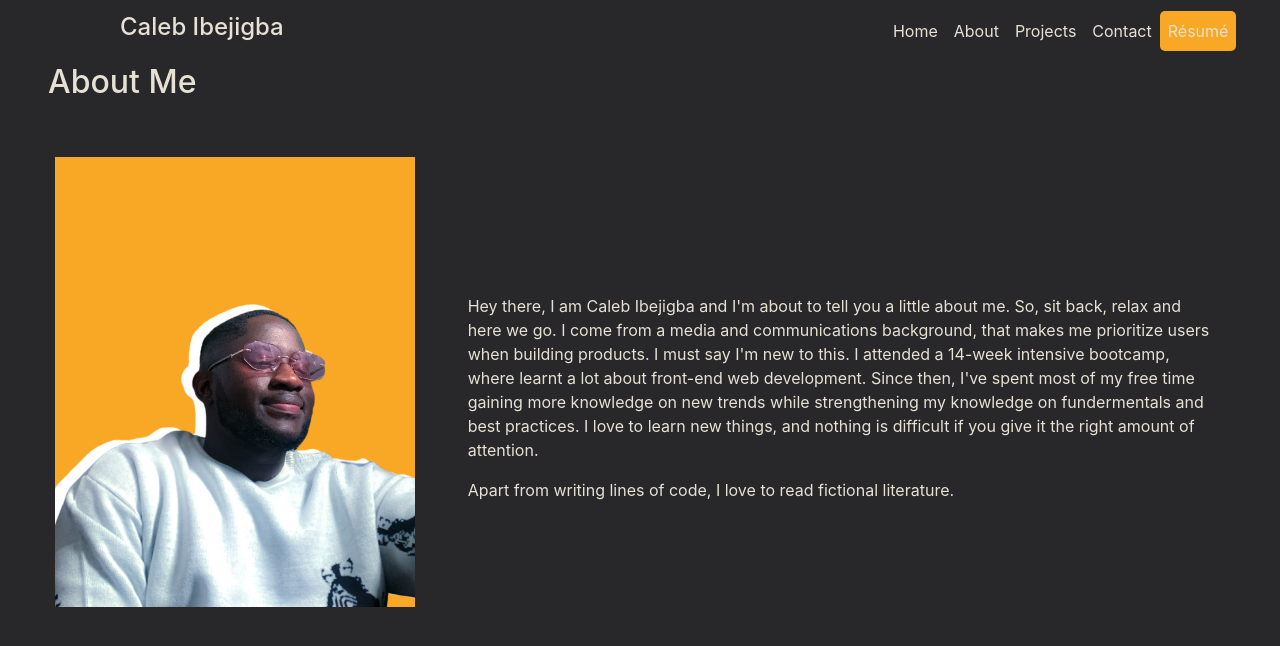
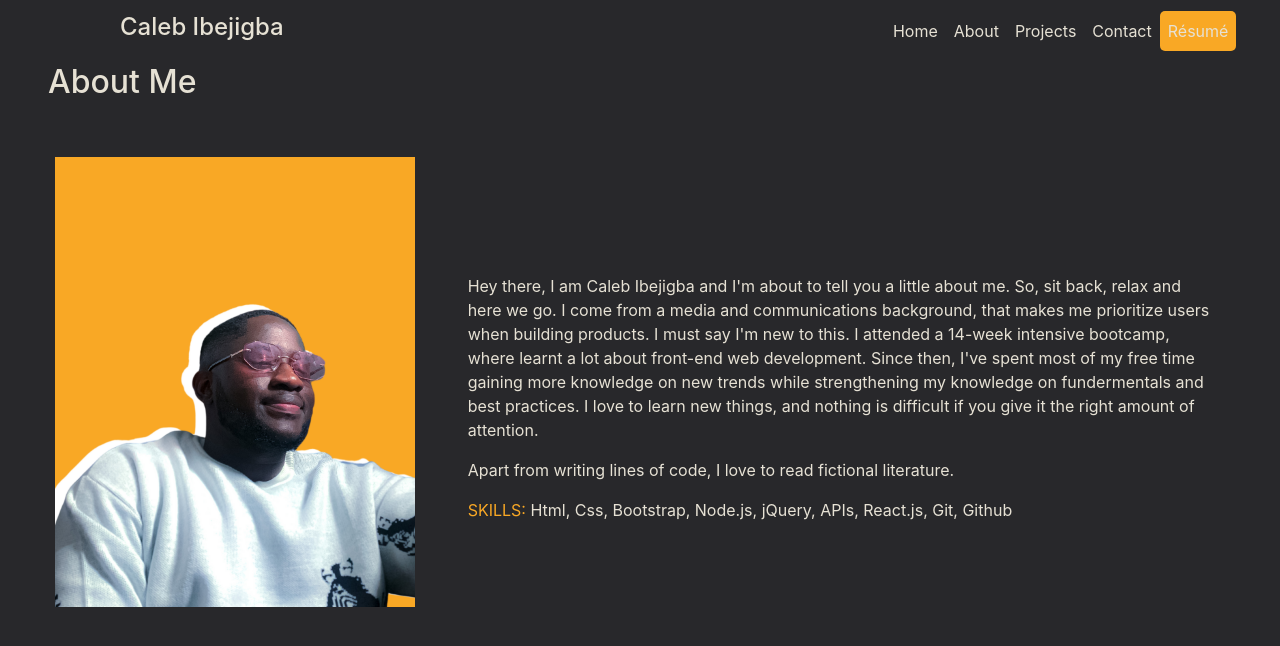
Before and after one commit to seuncaleb/react-portfolio, a React (Create React App) app in the folder portfolio/: page /About in a window 1280 px wide. Shown: the top 646 px of the page. Built offline with nearby package versions, Linux system fonts and the light colour scheme; a web font is replaced by a local one.

Commit message:
updated about me page

```diff
--- a/portfolio/src/componenet/About/index.js
+++ b/portfolio/src/componenet/About/index.js
@@ -17,6 +17,10 @@ function About (){
                     I love to learn new things, and nothing is difficult if you give it the right amount of attention. </p>
 
                     <p className="text text-left"> Apart from writing lines of code, I love to read fictional literature. </p>
+
+                    <p className="text text-left"> <span className="skills">SKILLS:</span> Html, Css, Bootstrap, Node.js, jQuery, APIs, React.js, Git, Github
+
+                    </p>
                 </div>
             </div>
             </div>
--- a/portfolio/src/componenet/About/style.css
+++ b/portfolio/src/componenet/About/style.css
@@ -22,3 +22,8 @@
 
     height: 450px;
 }
+
+
+.skills {
+  color: #f9a825;
+}
```
